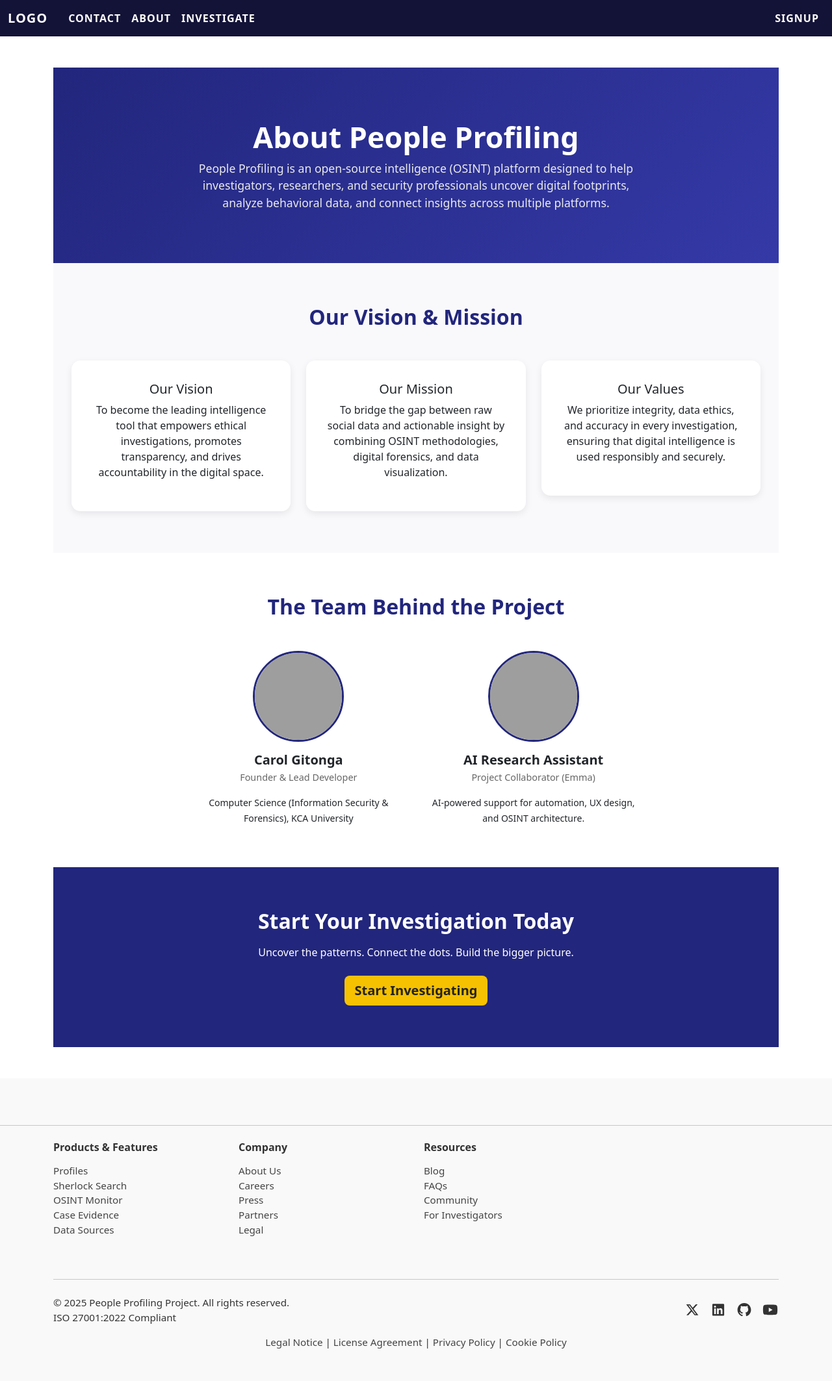
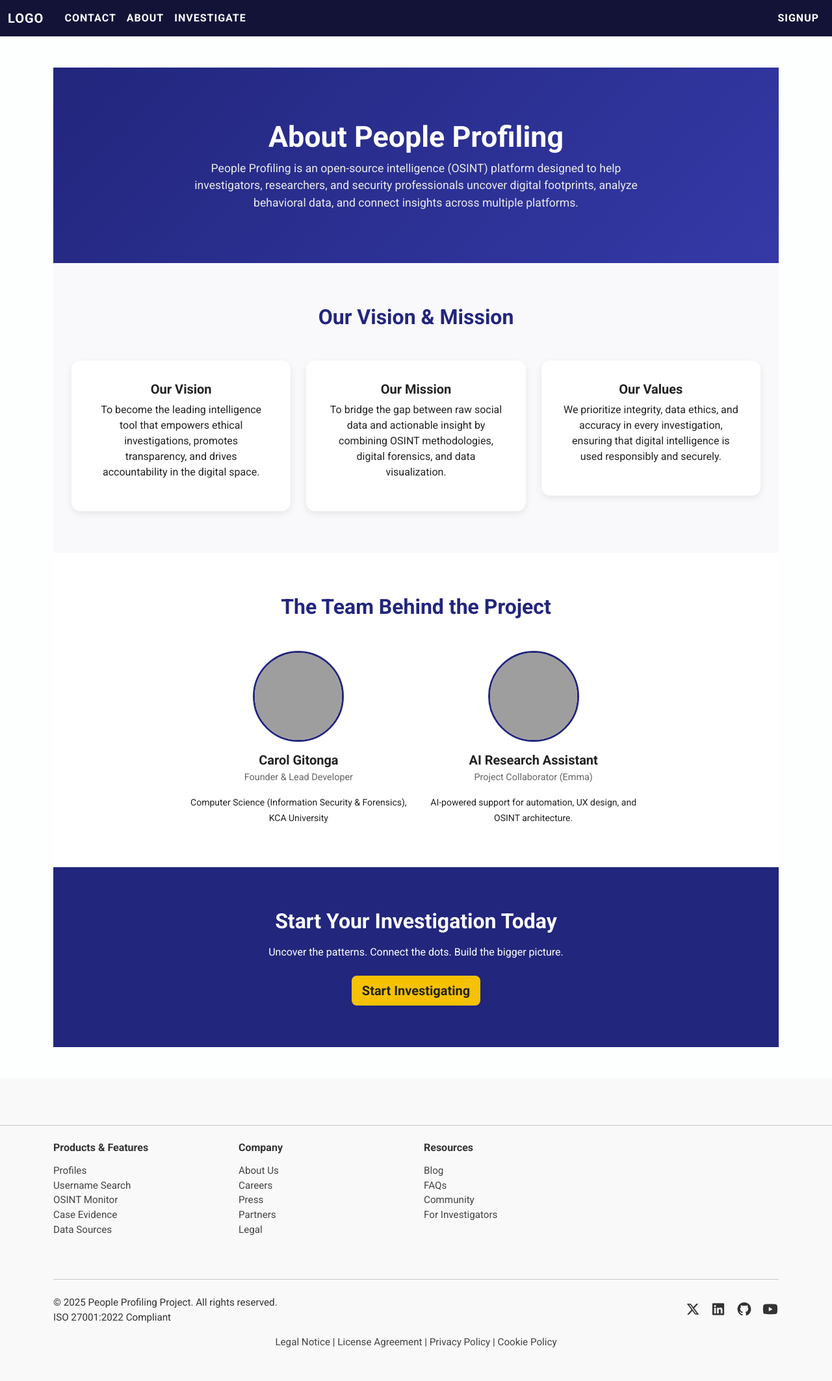
Before and after one commit to CarolGitonga/Profiling-tool, a Django app: page /about/ in a window 1280 px wide. Shown: the whole page at 65% size. Run offline with Django 5.2, Linux system fonts and the light colour scheme; parts of the project's set-up code (start-up, migrations or seed data) failed here and were passed over; some libraries are stand-ins or nearby versions; grey boxes are pictures that could not be loaded.

Commit message:
Add roboto font

```diff
--- a/pages/templates/pages/base.html
+++ b/pages/templates/pages/base.html
@@ -5,6 +5,8 @@
   <meta charset="UTF-8">
   <meta name="viewport" content="width=device-width, initial-scale=1.0">
   <title>{% block title %}People Profiling - Landing {% endblock %}</title>
+  <!-- Google Fonts: Roboto -->
+<link href="https://fonts.googleapis.com/css2?family=Roboto:wght@300;400;500;700&display=swap" rel="stylesheet">
   <link href="https://cdn.jsdelivr.net/npm/bootstrap@5.3.2/dist/css/bootstrap.min.css" rel="stylesheet">
   <link rel="stylesheet" href="https://cdnjs.cloudflare.com/ajax/libs/font-awesome/7.0.1/css/solid.min.css" integrity="sha512-EHa6vH03/Ty92WahM0/tet1Qicl76zihDCkBnFhN3kFGQkC+mc86d7V+6y2ypiLbk3h0beZAGdUpzfMcb06cMg==" crossorigin="anonymous" referrerpolicy="no-referrer" />
   <link rel="stylesheet" href="https://cdnjs.cloudflare.com/ajax/libs/font-awesome/7.0.1/css/svg-with-js.min.css" integrity="sha512-KP5ksKgJgqZoPDFb3uoE2KZiyr7n3xt+Sp6WGuCVBracF4/ccuZ/uKzuTyGL0G2dzInIs0Oz6I4nX643bIeVDg==" crossorigin="anonymous" referrerpolicy="no-referrer" />
@@ -13,7 +15,18 @@
       display: flex;
       flex-direction: column;
       min-height: 100vh;
+      font-family: 'Roboto', sans-serif;
+      color: #222;
+      background-color: #fdffff;
     }
+    h1, h2, h3, h4, h5, h6 {
+    font-family: 'Roboto', sans-serif;
+    font-weight: 700;
+  }
+  p, a, li, small, span {
+    font-family: 'Roboto', sans-serif;
+    font-weight: 400;
+  }
     main {
       flex: 1; /* ensures footer stays at bottom */
     }
@@ -118,7 +131,7 @@
         <h6 class="fw-bold">Products & Features</h6>
         <ul class="list-unstyled">
           <li><a href="#">Profiles</a></li>
-          <li><a href="#">Sherlock Search</a></li>
+          <li><a href="#">Username Search</a></li>
           <li><a href="#">OSINT Monitor</a></li>
           <li><a href="#">Case Evidence</a></li>
           <li><a href="#">Data Sources</a></li>
--- a/pages/templates/pages/landing.html
+++ b/pages/templates/pages/landing.html
@@ -86,9 +86,9 @@
 <!-- Hero Section -->
 <section class="hero-section">
   <h1>
-    Start with a single <span class="highlight">name</span><br>
-    to uncover the full story,<br>
-    and stop the crime!
+    Start with a single <span class="highlight">username</span><br>
+    to uncover the full story
+
   </h1>
 </section>
 
```
